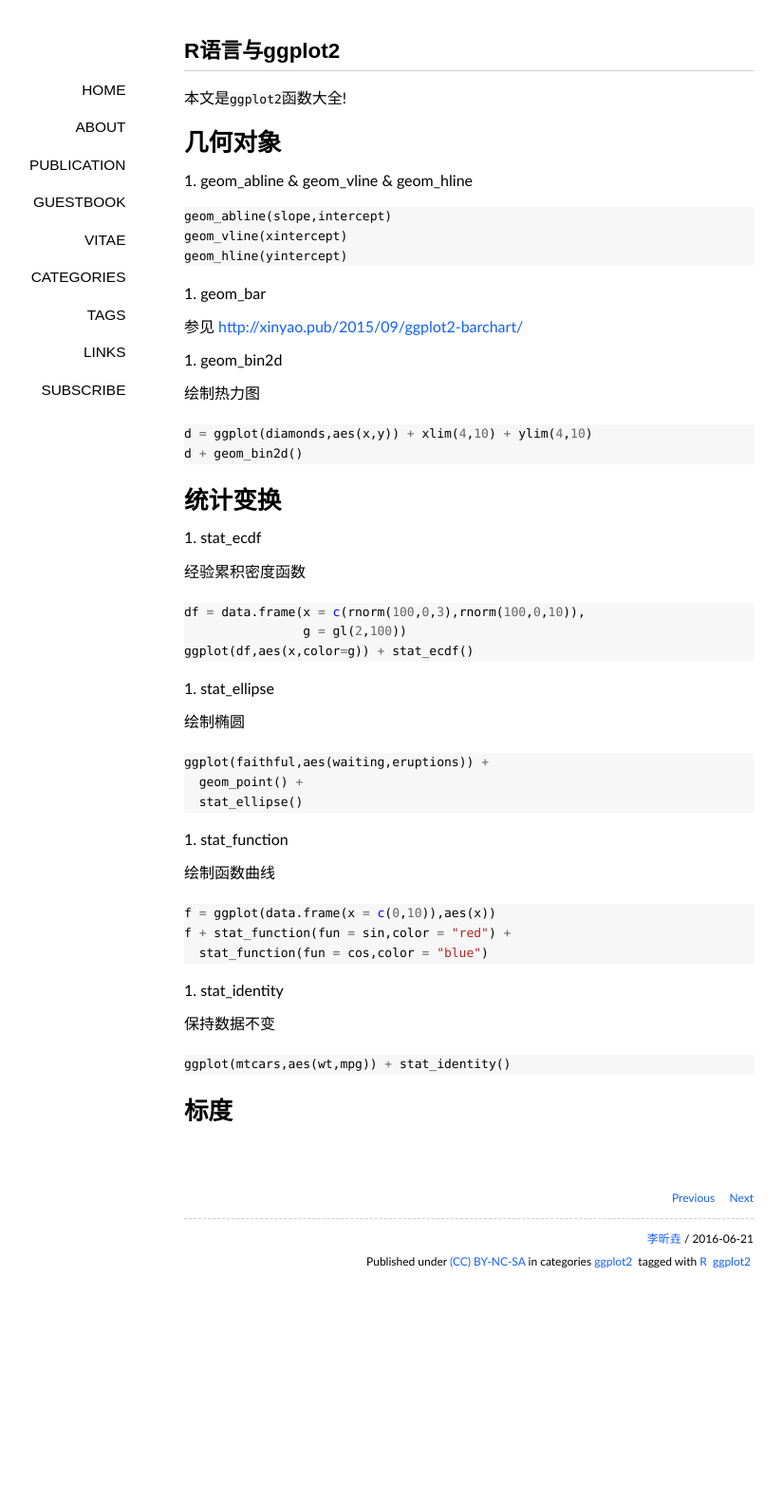
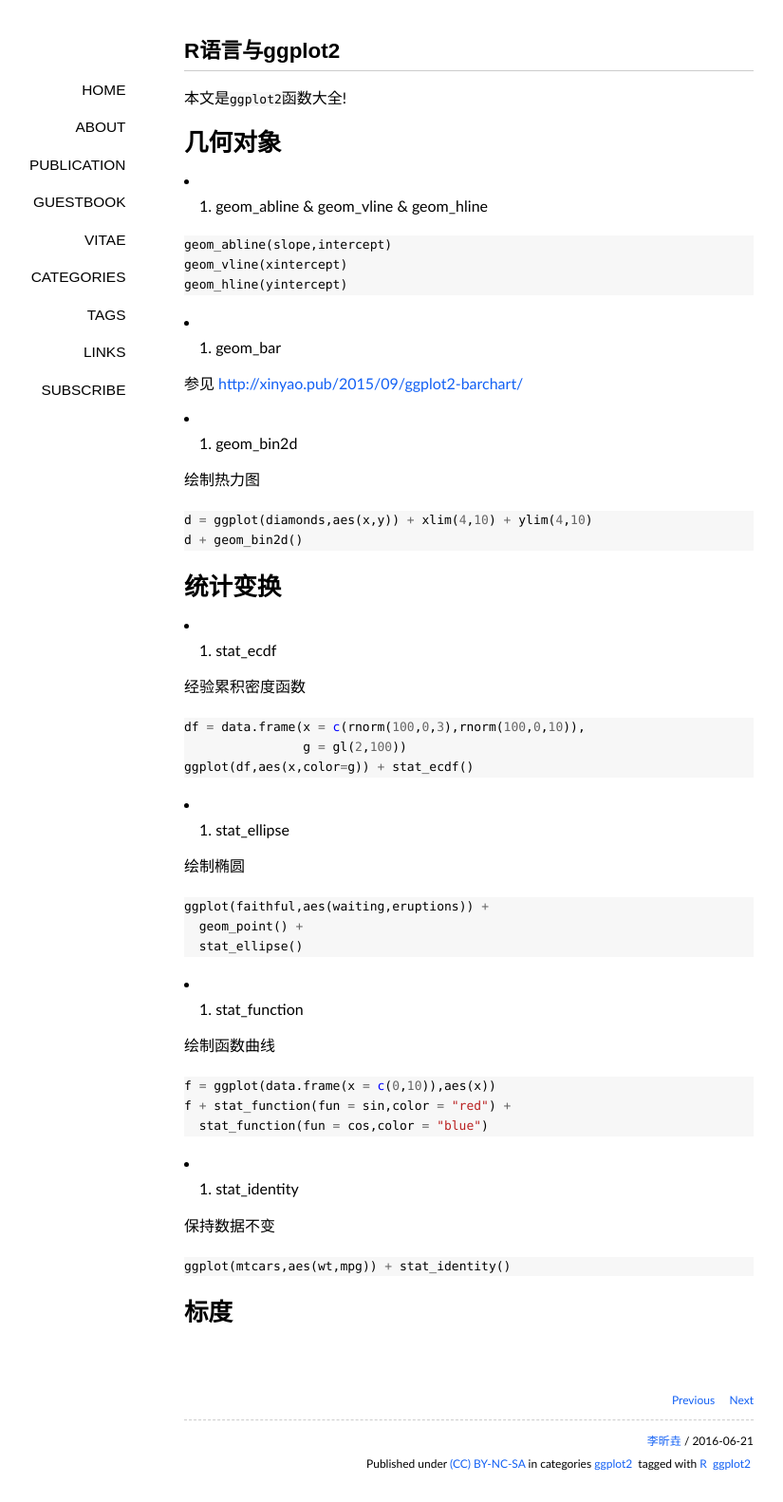
Before and after one commit to lixinyao/jekyll_blog, a Jekyll site: the page built from _posts/2016-06-21-r-ggplot2.md, in a window 1280 px wide. Shown: the whole page at 95% size, without its empty margins (146-971 px from the left). Built offline with Jekyll 4.4.1, drawn with Linux system fonts in a browser that asks for light colours; nearby versions of some CDN libraries; some web fonts are replaced; comment, search, counter and statistics services are not loaded; before the commit the page ends 1369 px from its top, so only the background shows below that.

Commit message:
更改有序标题

````diff
--- a/_posts/2016-06-21-r-ggplot2.md
+++ b/_posts/2016-06-21-r-ggplot2.md
@@ -11,7 +11,7 @@ tags:
 
 # 几何对象
 
-1. geom_abline & geom_vline & geom_hline
+- 1.  geom_abline & geom_vline & geom_hline
 
 ```r
 geom_abline(slope,intercept)
@@ -19,11 +19,11 @@ geom_vline(xintercept)
 geom_hline(yintercept)
 ```
 
-2. geom_bar
+- 2.  geom_bar
 
 参见 [http://xinyao.pub/2015/09/ggplot2-barchart/](http://xinyao.pub/2015/09/ggplot2-barchart/)
 
-3. geom_bin2d
+- 3.  geom_bin2d
 
 绘制热力图
 
@@ -35,7 +35,7 @@ d + geom_bin2d()
 
 # 统计变换
 
-1. stat_ecdf
+- 1.  stat_ecdf
 
 经验累积密度函数
 
@@ -45,7 +45,7 @@ df = data.frame(x = c(rnorm(100,0,3),rnorm(100,0,10)),
 ggplot(df,aes(x,color=g)) + stat_ecdf()
 ```
 
-2. stat_ellipse
+- 2.  stat_ellipse
 
 绘制椭圆
 
@@ -55,7 +55,7 @@ ggplot(faithful,aes(waiting,eruptions)) +
   stat_ellipse()
 ```
 
-3. stat_function
+- 3.  stat_function
 
 绘制函数曲线
 
@@ -65,7 +65,7 @@ f + stat_function(fun = sin,color = "red") +
   stat_function(fun = cos,color = "blue")
 ```
 
-4. stat_identity
+- 4.  stat_identity
 
 保持数据不变
 
````
